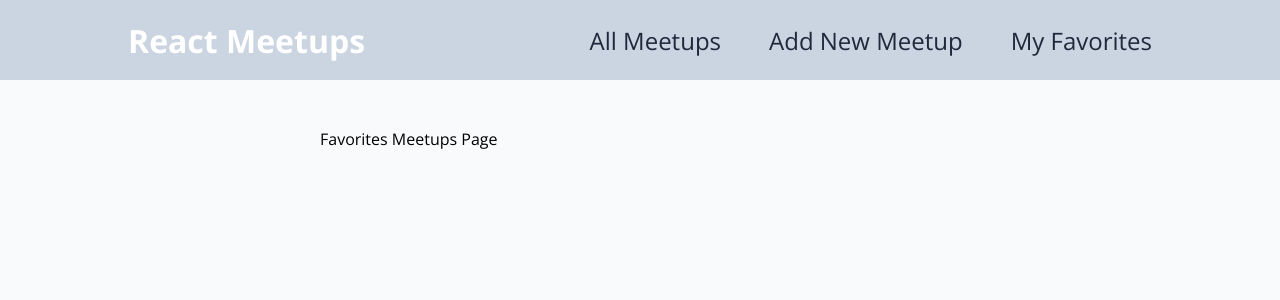
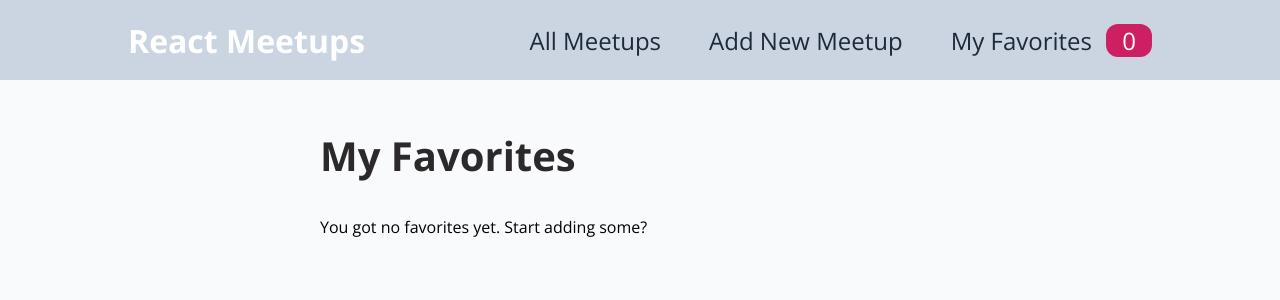
Before and after one commit to seungwoonlee90/react_course, a React (Create React App) app: page /favorites in a window 1280 px wide. Shown: the top 300 px of the page. Built offline with nearby package versions, Linux system fonts and the light colour scheme.

Commit message:
meetup project v1.0

```diff
--- a/src/components/layout/MainNavigation.js
+++ b/src/components/layout/MainNavigation.js
@@ -1,7 +1,9 @@
+import { useContext } from "react";
 import { Link } from "react-router-dom";
 import classes from "./MainNavigation.module.css";
-
+import FavoritesContext from "../../store/favorites-context";
 export default function MainNavigation() {
+  const favoritesCtx = useContext(FavoritesContext);
   return (
     <header className={classes.header}>
       <div className={classes.logo}>React Meetups</div>
@@ -14,7 +16,12 @@ export default function MainNavigation() {
             <Link to="/new-meetup">Add New Meetup</Link>
           </li>
           <li>
-            <Link to="/favorites">My Favorites</Link>
+            <Link to="/favorites">
+              My Favorites{" "}
+              <span className={classes.badge}>
+                {favoritesCtx.totalFavorites}
+              </span>
+            </Link>
           </li>
         </ul>
       </nav>
--- a/src/pages/Favorites.js
+++ b/src/pages/Favorites.js
@@ -1,3 +1,21 @@
+import { useContext } from "react";
+import FavoritesContext from "../store/favorites-context";
+import MeetupList from "../components/meetups/MeetupList";
+
 export default function Favorites() {
-  return <div>Favorites Meetups Page</div>;
+  const favoritesCtx = useContext(FavoritesContext);
+  let content;
+
+  if (favoritesCtx.totalFavorites === 0) {
+    content = <p>You got no favorites yet. Start adding some?</p>;
+  } else {
+    content = <MeetupList meetups={favoritesCtx.favorites} />;
+  }
+
+  return (
+    <section>
+      <h1>My Favorites</h1>
+      {content}
+    </section>
+  );
 }
```
